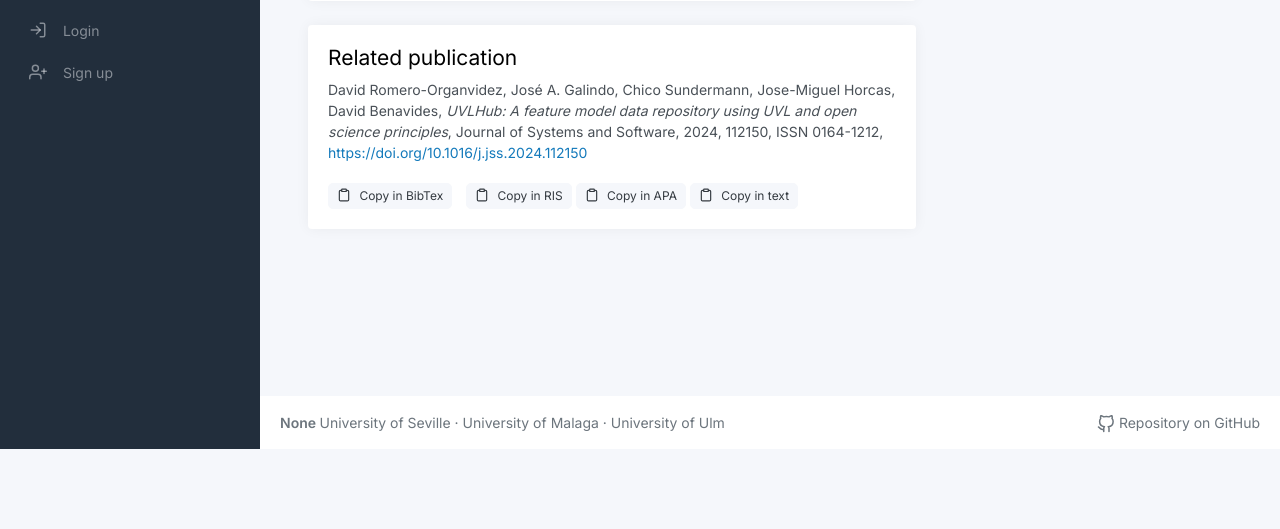
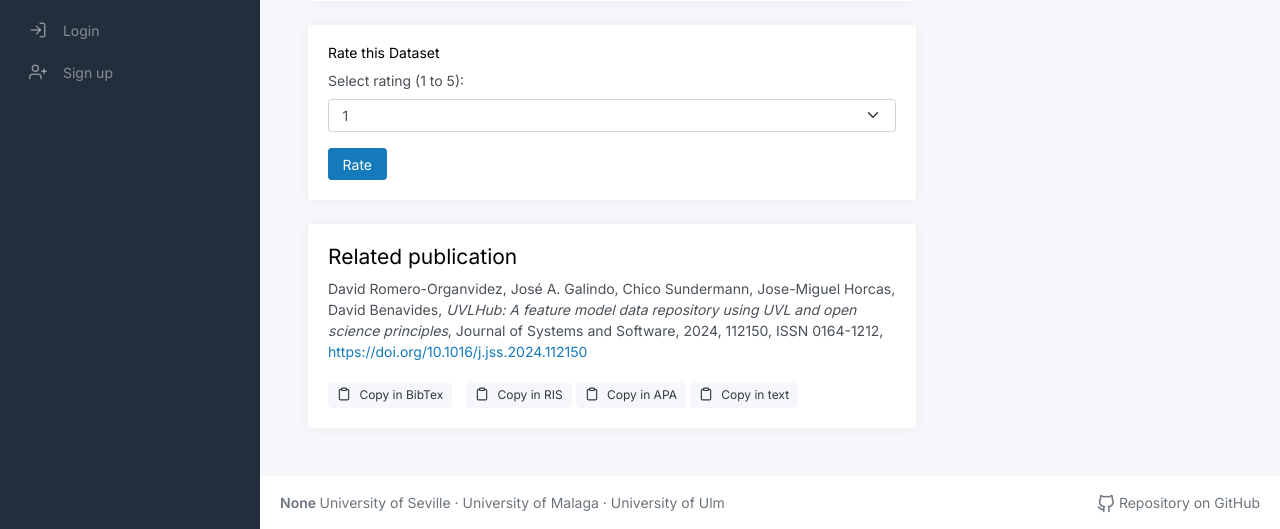
Before and after one commit to EGC-Serranito/serranito-hub, a Flask app: template app/modules/dataset/templates/dataset/view_dataset.html in a window 1280 px wide. Shown: the part 351-880 px from the top of the page. Before the commit the page ends 800 px from the top, so only its background shows below. Run offline with Flask 3, Linux system fonts and the light colour scheme; the template is opened without the code that fills it, so the values that code supplies are empty; parts of the project's set-up code (start-up, migrations or seed data) failed here and were passed over; some libraries are stand-ins or nearby versions.

Commit message:
feat: add only visual button to rate dataset

```diff
--- a/app/modules/dataset/templates/dataset/view_dataset.html
+++ b/app/modules/dataset/templates/dataset/view_dataset.html
@@ -183,6 +183,27 @@
             </div>
             {% endif %}
 
+        </div>
+
+        <div class="card mt-4">
+            <div class="card-body">
+                <h5>Rate this Dataset</h5>
+
+                <!-- Desplegable para seleccionar la calificación -->
+                <div class="mb-3">
+                    <label for="rating-select" class="form-label">Select rating (1 to 5):</label>
+                    <select id="rating-select" class="form-select">
+                        <option value="1">1</option>
+                        <option value="2">2</option>
+                        <option value="3">3</option>
+                        <option value="4">4</option>
+                        <option value="5">5</option>
+                    </select>
+                </div>
+
+                <!-- Botón para enviar la calificación -->
+                <button class="btn btn-primary" onclick="rateDataset()">Rate</button>
+            </div>
         </div>
 
         <div class="card">
```
